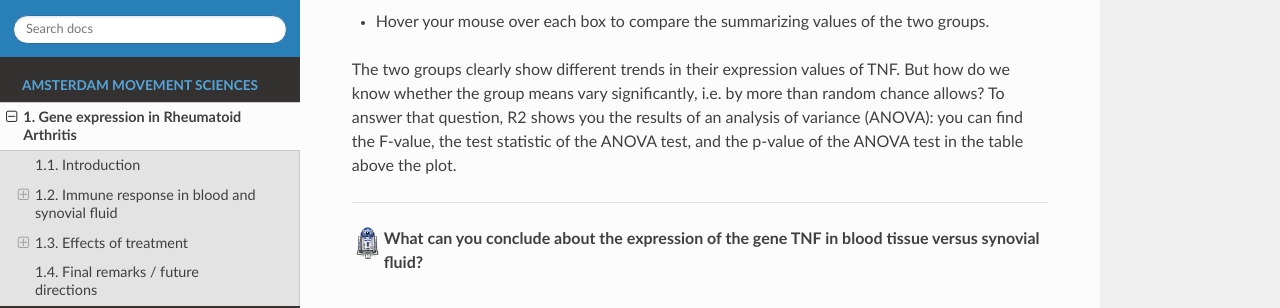
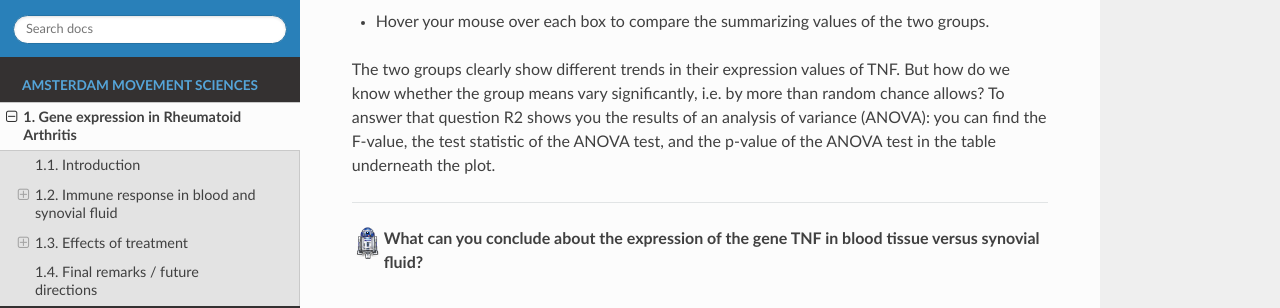
Before and after one commit to antronerds/r2-training-courses, a Sphinx documentation site: the page built from docs/RNA_seq_data_analysis_Using_Rheumatoid_Arthritis_data.md, in a window 1280 px wide and 900 px high, scrolled down 4097 px. Shown: the part 198-506 px from the top of the window. Built offline with Sphinx 7.4.7 and the Read the Docs theme 2.0.0, drawn with Linux system fonts in a browser that asks for light colours; pages that are not in the unit, such as notebooks, are missing from menus; some of the changed text lies outside the part shown.

Commit message:
Kleine Aanpassingen nieuwe hgserver1 layout

```diff
--- a/docs/RNA_seq_data_analysis_Using_Rheumatoid_Arthritis_data.md
+++ b/docs/RNA_seq_data_analysis_Using_Rheumatoid_Arthritis_data.md
@@ -102,7 +102,7 @@ Often you use a boxplot to assess whether the expression values of a particular
 Next to the visual representation, R2 also provides this statistical information in textual format.
  * Hover your mouse over each box to compare the summarizing values of the two groups.
 
-The two groups clearly show different trends in their expression values of TNF. But how do we know whether the group means vary significantly, i.e. by more than random chance allows? To answer that question, R2 shows you the results of an analysis of variance (ANOVA): you can find the F-value, the test statistic of the ANOVA test, and the p-value of the ANOVA test in the table above the plot.
+The two groups clearly show different trends in their expression values of TNF. But how do we know whether the group means vary significantly, i.e. by more than random chance allows? To answer that question R2 shows you the results of an analysis of variance (ANOVA): you can find the F-value, the test statistic of the ANOVA test, and the p-value of the ANOVA test in the table underneath the plot.
 
 ---------
 
@@ -291,7 +291,6 @@ The page with the list of differentiating genes is still open in a tab. On this
 * From the list of differentiating genes, choose one of the top genes and hover your mouse over the glass icon in front of the gene to read information about the gene. Now click on the icon to be taken to the One Gene View for this gene. Of course you can adapt the graph again with the menu underneath the graph.
 
 
-
 * On the previous page with the list of differentiating genes, click on the button **Plot all genes (xy, vulcano etc.)**
 * Underneath the plot, change *Plot type* to **Vulcano plot**. In the textfield *Mark genes*, write the name of a gene that you are interested in. Click on **Redraw Image**.
 
```
Also changed, not shown: other parts of docs/RNA_seq_data_analysis_Using_Rheumatoid_Arthritis_data.md (+1 -1 lines).
